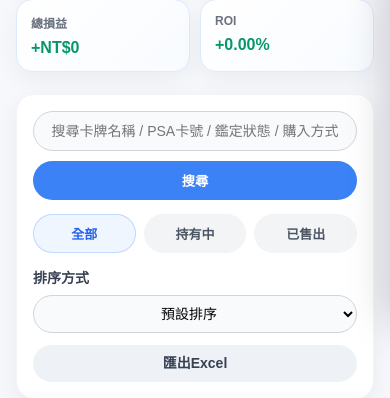
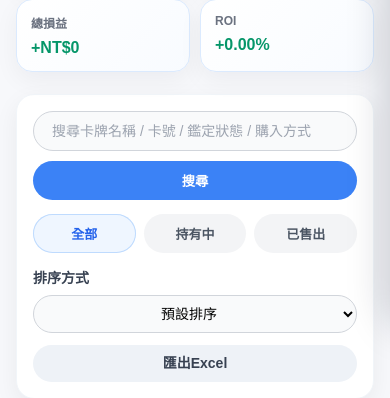
Before and after one commit to pokem06004-Cadouka/cadouka, a Flask app: page /cards in a window 390 px wide. Shown: the part 517-915 px from the top of the page. Run offline with Flask 3, Linux system fonts and the light colour scheme; a user stored in the database is signed in; data that the repository does not hold is empty; some libraries are stand-ins or nearby versions.

```diff
--- a/static/style.css
+++ b/static/style.css
@@ -3250,3 +3250,46 @@ a {
         font-size: 22px;
     }
 }
+
+/* =========================
+   Mobile Form Input Fix
+========================= */
+
+@media (max-width: 760px) {
+    .form-card input,
+    .form-card textarea,
+    .form-card select,
+    .form-field input,
+    .form-field textarea,
+    .form-field select,
+    input[type="date"],
+    input[type="number"],
+    input[type="text"] {
+        max-width: 100%;
+        width: 100%;
+        box-sizing: border-box;
+    }
+
+    input[type="date"] {
+        appearance: none;
+        -webkit-appearance: none;
+        min-width: 0;
+    }
+}
+
+/* =========================
+   Mobile Search Input Align
+========================= */
+
+@media (max-width: 760px) {
+    .search-form input {
+        text-align: left;
+        padding-left: 18px;
+        padding-right: 18px;
+    }
+
+    .search-form input::placeholder {
+        text-align: left;
+        color: #9ca3af;
+    }
+}
--- a/templates/card_list.html
+++ b/templates/card_list.html
@@ -156,7 +156,7 @@
             type="text"
             name="keyword"
             value="{{ keyword or '' }}"
-            placeholder="搜尋卡牌名稱 / PSA卡號 / 鑑定狀態 / 購入方式"
+            placeholder="搜尋卡牌名稱 / 卡號 / 鑑定狀態 / 購入方式"
         >
 
         <button type="submit">搜尋</button>
```
